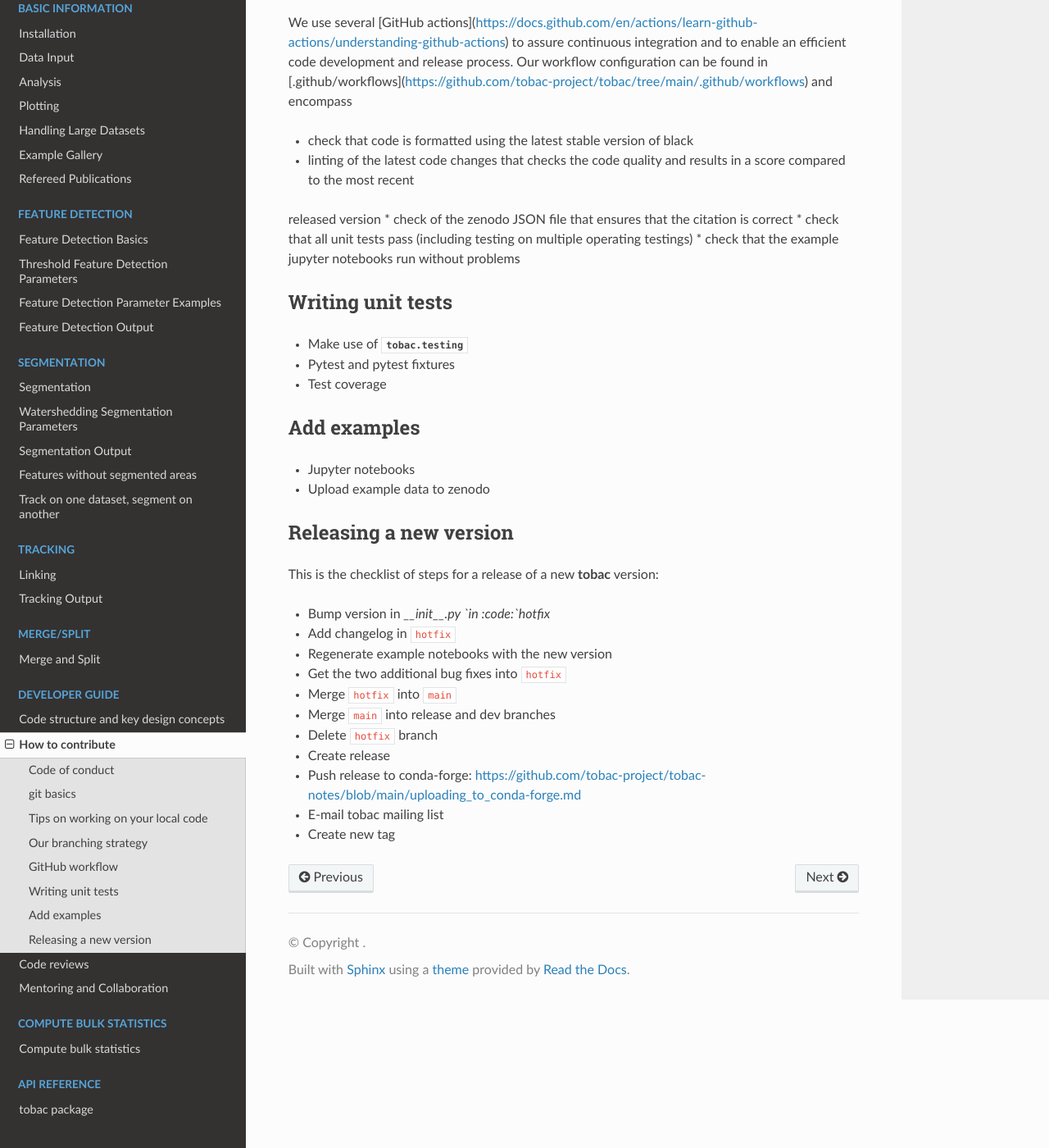
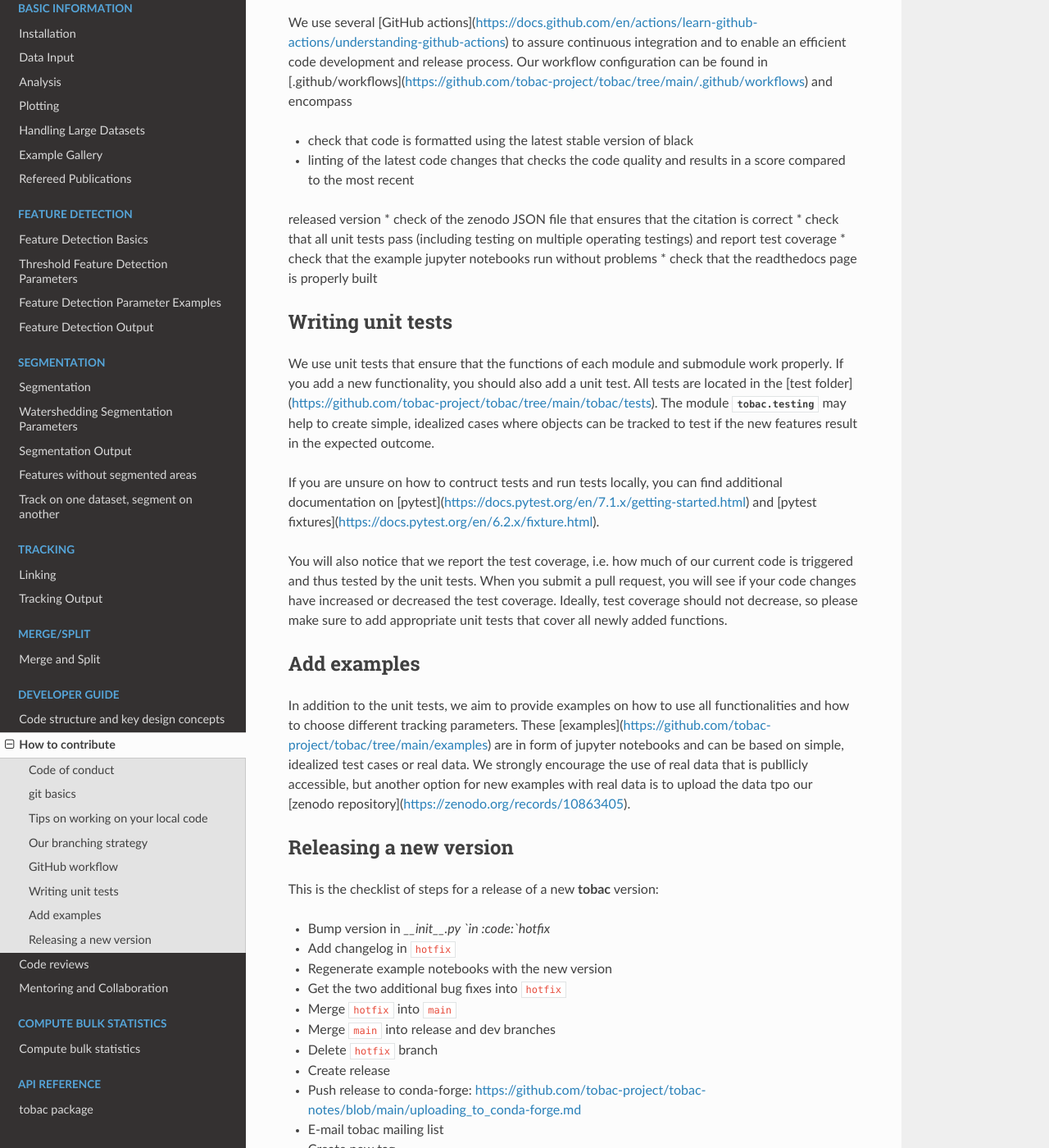
Before and after one commit to tobac-project/tobac, a Sphinx documentation site: the page built from doc/contributing.rst, in a window 1280 px wide and 1400 px high, scrolled down 2258 px. Shown: the whole window at 82% size. Built offline with Sphinx 7.4.7 and the Read the Docs theme 2.0.0, drawn with Linux system fonts in a browser that asks for light colours; formulas are drawn with MathJax 3; pages that are not in the unit, such as notebooks, are missing from menus.

Commit message:
added text for unit testing and example notebooks

```diff
--- a/doc/contributing.rst
+++ b/doc/contributing.rst
@@ -85,23 +85,37 @@ configuration can be found in
 * linting of the latest code changes that checks the code quality and results in a score compared to the most recent
 released version
 * check of the zenodo JSON file that ensures that the citation is correct
-* check that all unit tests pass (including testing on multiple operating testings)
+* check that all unit tests pass (including testing on multiple operating testings) and report test coverage
 * check that the example jupyter notebooks run without problems
+* check that the readthedocs page is properly built
 
 =========================
 Writing unit tests
 =========================
 
-* Make use of :py:mod:`tobac.testing`
-* Pytest and pytest fixtures
-* Test coverage
+We use unit tests that ensure that the functions of each module and submodule work properly. If you add a new
+functionality, you should also add a unit test. All tests are located in the [test
+folder](https://github.com/tobac-project/tobac/tree/main/tobac/tests). The module :py:mod:`tobac.testing` may help to
+create simple, idealized cases where objects can be tracked to test if the new features result in the expected outcome.
+
+If you are unsure on how to contruct tests and run tests locally, you can find additional documentation on
+[pytest](https://docs.pytest.org/en/7.1.x/getting-started.html) and [pytest
+fixtures](https://docs.pytest.org/en/6.2.x/fixture.html).
+
+You will also notice that we report the test coverage, i.e. how much of our current code is triggered and thus tested by
+the unit tests. When you submit a pull request, you will see if your code changes have increased or decreased the test
+coverage. Ideally, test coverage should not decrease, so please make sure to add appropriate unit tests that cover
+all newly added functions.
 
 =========================
 Add examples
 =========================
 
-* Jupyter notebooks
-* Upload example data to zenodo
+In addition to the unit tests, we aim to provide examples on how to use all functionalities and how to choose different
+tracking parameters. These [examples](https://github.com/tobac-project/tobac/tree/main/examples) are in form of jupyter
+notebooks and can be based on simple, idealized test cases or real data. We strongly encourage the use of real data that
+is publlicly accessible, but another option for new examples with real data is to upload the data tpo our [zenodo
+repository](https://zenodo.org/records/10863405).
 
 =========================
 Releasing a new version
```
